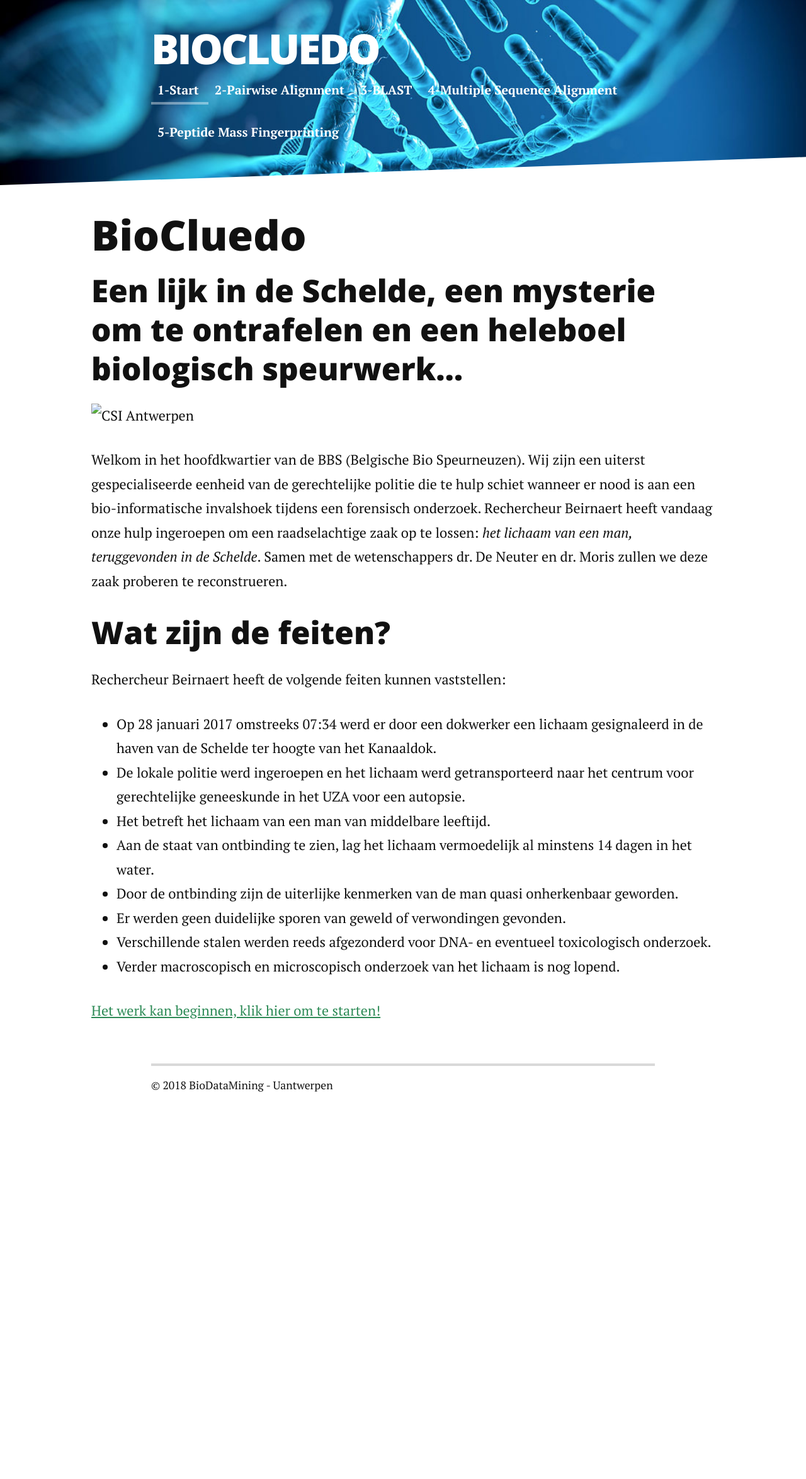
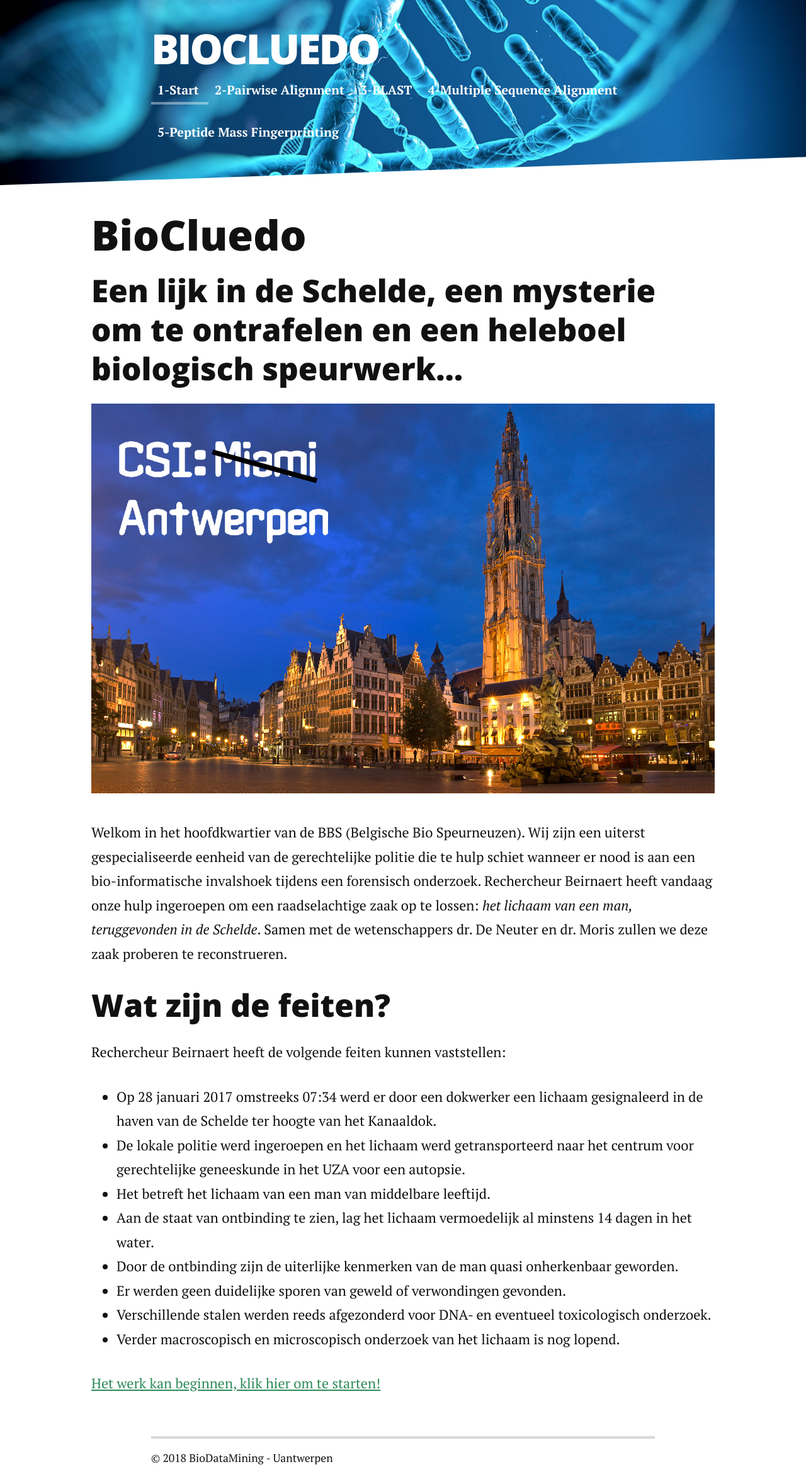
Before and after one commit to biodatamining/BioCluedo, a Jekyll site: the page built from _pages/index.md, in a window 1280 px wide. Shown: the whole page at 63% size. Built offline with Jekyll 4.4.1, drawn with Linux system fonts in a browser that asks for light colours; nearby versions of some CDN libraries; before the commit the page ends 1757 px from its top, so only the background shows below that.

Commit message:
Change image path to prepend style

```diff
--- a/_pages/index.md
+++ b/_pages/index.md
@@ -11,7 +11,7 @@ permalink: /
 
 ## Een lijk in de Schelde, een mysterie om te ontrafelen en een heleboel biologisch speurwerk...
 
-![CSI Antwerpen]({{ "/afbeeldingen/csiantwerpen.jpg" | absolute_url }})
+![CSI Antwerpen]({{ "/afbeeldingen/csiantwerpen.jpg" | prepend: site.baseurl }})
 
 <!---
 ![]({{ "/assets/img/csiantwerpen.jpg" | prepend: site.baseurl }})-->
```
